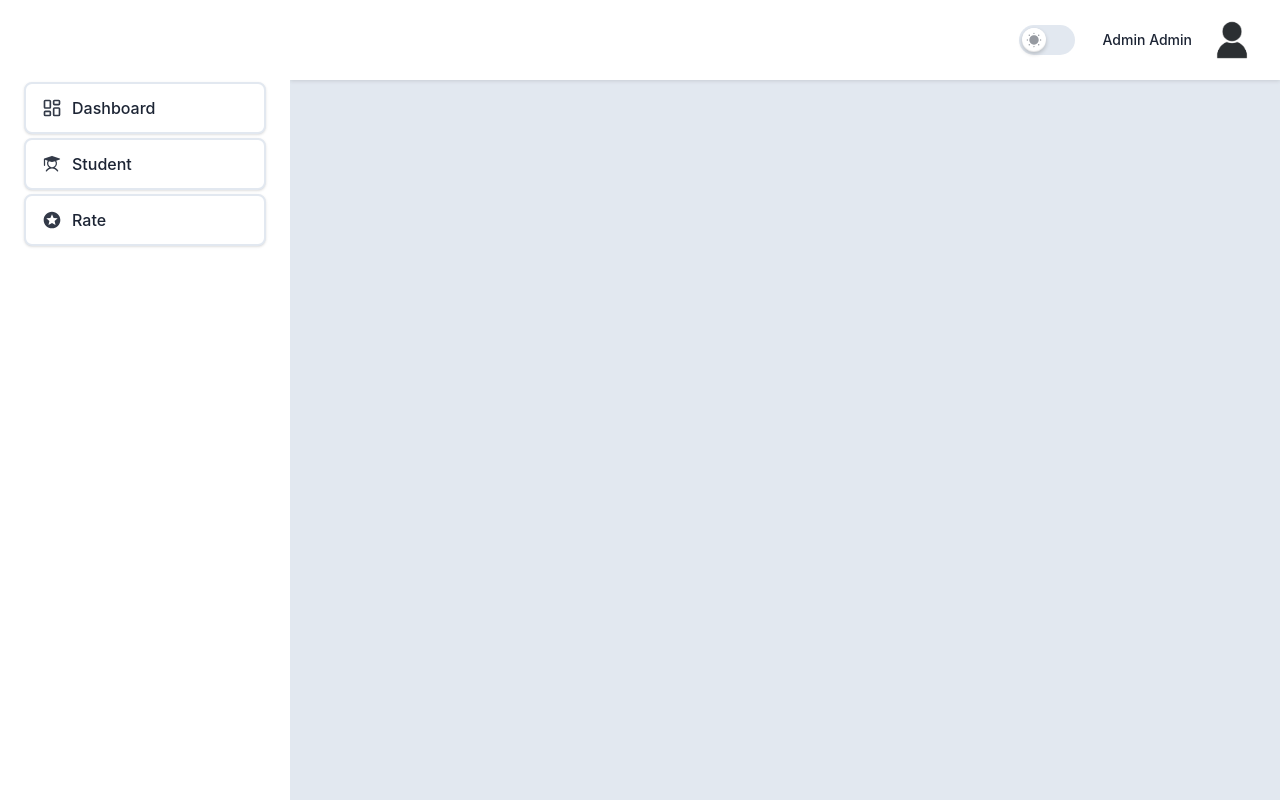
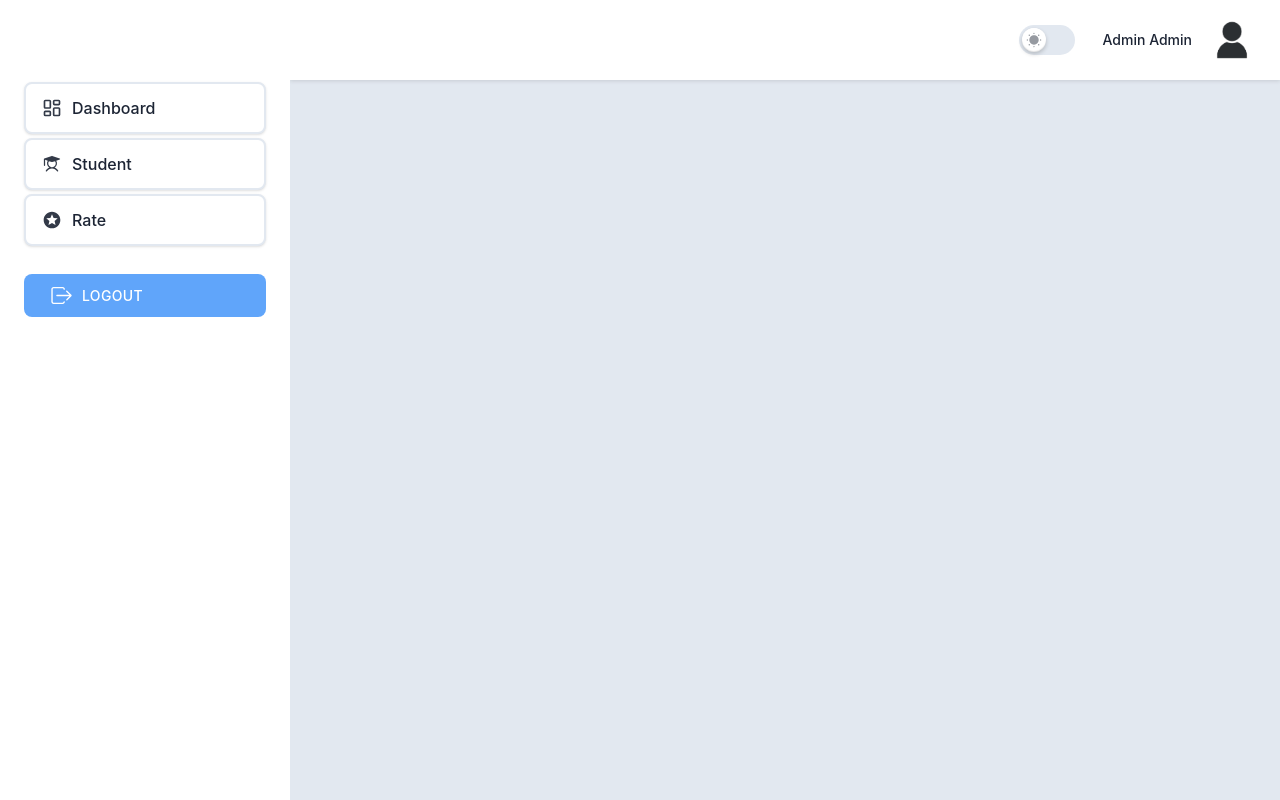
Before and after one commit to abdulazizsaidovcode/sfera-Edu, a React (Vite) app: page /lesson in a window 1280 px wide. Built offline with nearby package versions, Linux system fonts and the light colour scheme.

Commit message:
shiny button

```diff
--- a/src/components/custom/Sidebar/index.tsx
+++ b/src/components/custom/Sidebar/index.tsx
@@ -1,4 +1,4 @@
-import { useEffect, useRef } from 'react';
+import { useEffect, useRef, useState } from 'react';
 import { LuLayoutDashboard } from 'react-icons/lu';
 import { NavLink, useLocation } from 'react-router-dom';
 import { MdGroup, MdOutlineCategory, MdOutlinePlayLesson, MdStars } from "react-icons/md";
@@ -6,10 +6,14 @@ import { FaChalkboardTeacher } from 'react-icons/fa';
 import { PiStudentFill } from 'react-icons/pi';
 import { VscFileSubmodule } from 'react-icons/vsc';
 import { RiHomeOfficeLine } from 'react-icons/ri';
+import { IoIosLogOut } from 'react-icons/io';
+import ShinyButton from '@/components/magicui/shiny-button';
 
 interface SidebarProps {
   sidebarOpen: boolean;
+  isOpenModal: boolean;
   setSidebarOpen: (arg: boolean) => void;
+  setIsOpenModal: (arg: boolean) => void;
 }
 
 const MenuItem = ({ title, to, pathname, icon }: { pathname: any, icon: any, title: string, to: string }) => {
@@ -23,7 +27,7 @@ const MenuItem = ({ title, to, pathname, icon }: { pathname: any, icon: any, tit
   )
 }
 
-const Sidebar = ({ sidebarOpen, setSidebarOpen }: SidebarProps) => {
+const Sidebar = ({ sidebarOpen, setSidebarOpen, isOpenModal, setIsOpenModal }: SidebarProps) => {
   const location = useLocation();
   const role = localStorage.getItem('ROLE');
 
@@ -55,6 +59,11 @@ const Sidebar = ({ sidebarOpen, setSidebarOpen }: SidebarProps) => {
     document.addEventListener('keydown', keyHandler);
     return () => document.removeEventListener('keydown', keyHandler);
   });
+
+  const toggleModal = () => setIsOpenModal(!isOpenModal);
+
+  console.log('MODAL', isOpenModal);
+
 
   return (
     <aside
@@ -100,7 +109,7 @@ const Sidebar = ({ sidebarOpen, setSidebarOpen }: SidebarProps) => {
         <nav className="mt-5 py-4 px-4 lg:mt-9 lg:px-6">
 
           {/* <!-- Menu Group --> */}
-          <div>
+          <div className='flex flex-col'>
             <ul className="mb-6 flex flex-col">
               {/* <!-- Menu Item Dashboard ADMIN or SUPER_ADMIN --> */}
               <li>
@@ -193,9 +202,11 @@ const Sidebar = ({ sidebarOpen, setSidebarOpen }: SidebarProps) => {
                 />
               </li>
             </ul>
+            <ShinyButton onClick={toggleModal} icon={<IoIosLogOut size={25} />} text='Logout' className='bg-blue-400' />
           </div>
         </nav>
         {/* <!-- Sidebar Menu --> */}
+
       </div>
     </aside>
   );
--- a/src/components/magicui/shiny-button.tsx
+++ b/src/components/magicui/shiny-button.tsx
@@ -26,28 +26,33 @@ const animationProps = {
 } as AnimationProps;
 interface ShinyButtonProps {
   text: string;
+  onClick?: () => void,
   className?: string;
+  icon?: any
 }
 const ShinyButton = ({
   text = "shiny-button",
   className,
+  icon,
+  onClick
 }: ShinyButtonProps) => {
   return (
     <motion.button
       {...animationProps}
+      onClick={onClick}
       className={cn(
         "relative rounded-lg px-6 py-2 font-medium backdrop-blur-xl transition-[box-shadow] duration-300 ease-in-out hover:shadow dark:bg-[radial-gradient(circle_at_50%_0%,hsl(var(--primary)/10%)_0%,transparent_60%)] dark:hover:shadow-[0_0_20px_hsl(var(--primary)/10%)]",
         className,
       )}
     >
       <span
-        className="relative block h-full w-full text-sm uppercase tracking-wide text-white dark:font-light "
+        className={icon ? "relative flex justify-start items-center gap-2 h-full w-full text-sm uppercase tracking-wide text-white dark:font-light" : 'relative flex justify-center items-center  h-full w-full text-sm uppercase tracking-wide text-white dark:font-light'}
         style={{
           maskImage:
             "linear-gradient(-75deg,hsl(var(--primary)) calc(var(--x) + 20%),transparent 30%),hsl(var(--primary)) 100%))",
         }}
       >
-        {text}
+        {icon} {text}
       </span>
     </motion.button>
   );
--- a/src/layout/DefaultLayout.tsx
+++ b/src/layout/DefaultLayout.tsx
@@ -5,6 +5,7 @@ import { useLocation } from 'react-router-dom';
 
 const DefaultLayout: React.FC<{ children: ReactNode }> = ({ children }) => {
   const [sidebarOpen, setSidebarOpen] = useState(false);
+  const [isOpenModal, setIsOpenModal] = useState(false);
   const { pathname } = useLocation();
   const role = localStorage.getItem('ROLE');
 
@@ -12,7 +13,7 @@ const DefaultLayout: React.FC<{ children: ReactNode }> = ({ children }) => {
     <div className="dark:bg-boxdark-2 dark:text-bodydark bg-stroke text-black">
       <div className="flex h-screen overflow-hidden">
         {!(pathname.startsWith('/login') || role === 'ROLE_ADMIN' || pathname.startsWith('/register') || pathname.startsWith('/client/quiz/')) && (
-          <Sidebar sidebarOpen={sidebarOpen} setSidebarOpen={setSidebarOpen} />
+          <Sidebar sidebarOpen={sidebarOpen} setSidebarOpen={setSidebarOpen} isOpenModal={isOpenModal} setIsOpenModal={setIsOpenModal} />
         )}
 
         <div className="relative flex flex-1 flex-col overflow-y-auto overflow-x-hidden">
```
